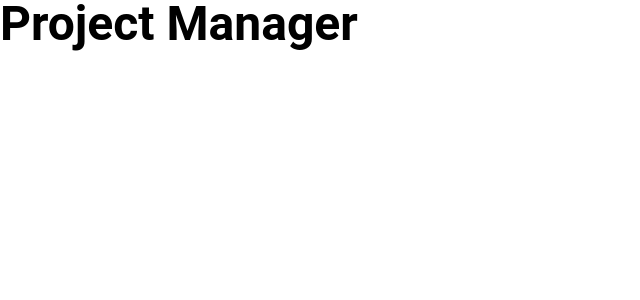
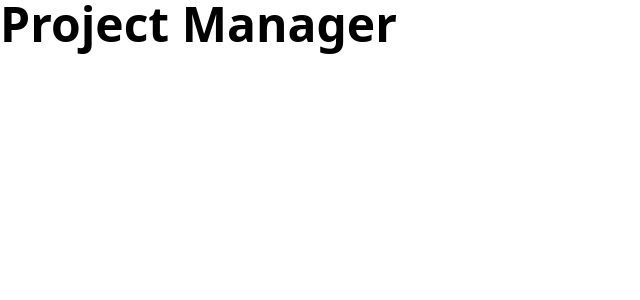
Before and after one commit to amiranda1911/project-manager-v2, a React (Vite) app: page / in a window 1280 px wide. Shown: the top 300 px of the page, without its empty margins (0-640 px from the left). Built offline with nearby package versions, Linux system fonts and the light colour scheme.

Commit message:
feat: configure fonts on tailwind

```diff
--- a/tailwind.config.js
+++ b/tailwind.config.js
@@ -7,7 +7,8 @@ export default {
   theme: {
     extend: {
       fontFamily: {
-        sans: ['Roboto', 'sans-serif'], // Define 'Roboto' como a fonte padrão para 'sans'
+        roboto: ['Roboto', 'sans-serif'],              // Define Roboto
+        jakarta: ['Plus Jakarta Sans', 'sans-serif'],  // Define Plus Jakarta Sans
       },
       fontSize: {
         'xs': '0.75rem',  // 12px
```
